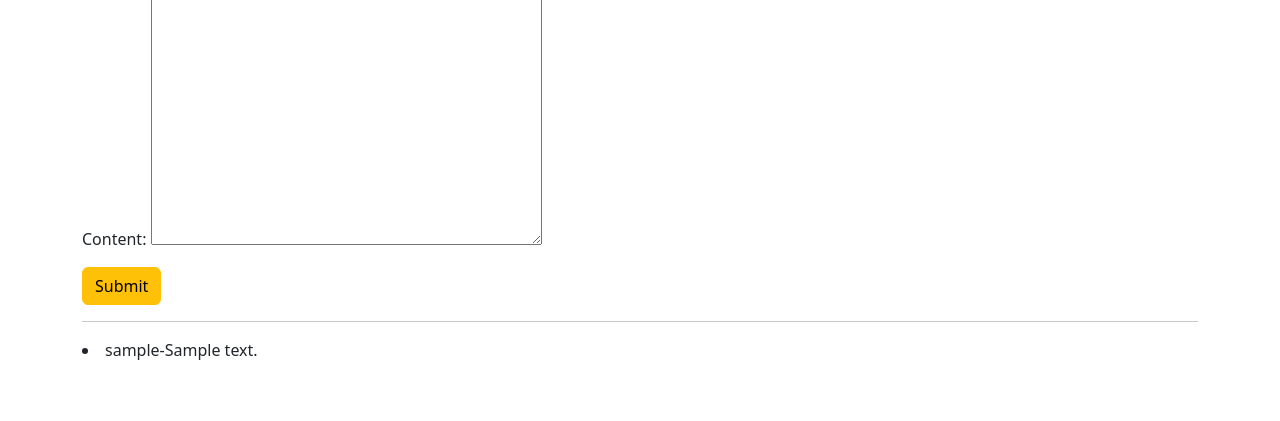
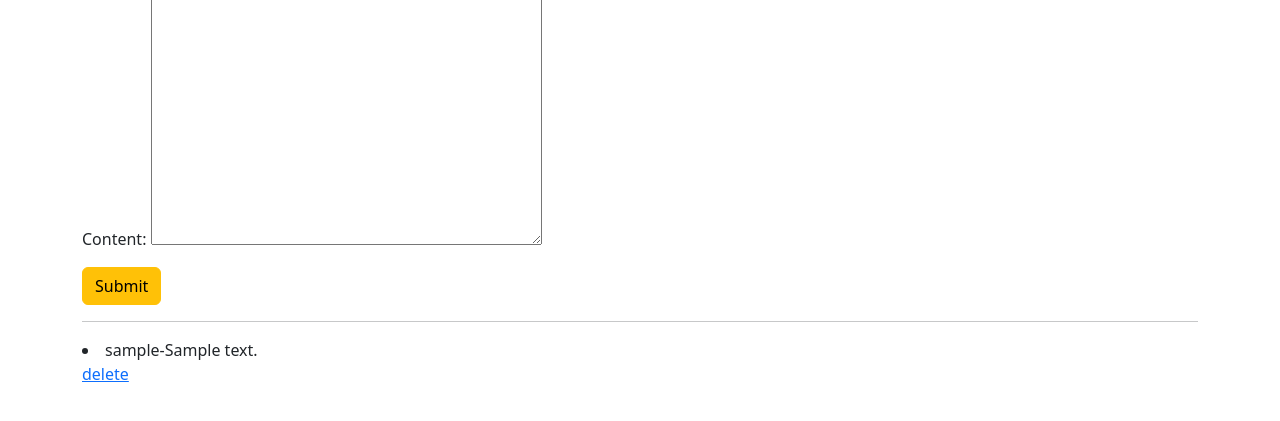
Before and after one commit to jangyunseo4547/auth, a Django app: page /articles/1/ in a window 1280 px wide. Shown: the part 194-615 px from the top of the page. Run offline with Django 5.2, Linux system fonts and the light colour scheme; a user stored in the database is signed in; tables that the repository leaves empty hold one stand-in row (values such as "Sample post").

Commit message:
comment delete 기능 구현

```diff
--- a/articles/templates/detail.html
+++ b/articles/templates/detail.html
@@ -16,5 +16,9 @@
     <hr>
     {% for comment in article.comment_set.all %}
         <li>{{comment.user}}-{{comment.content}}</li>
+        {% if user == comment.user %}
+            <a href="{% url 'articles:comment_delete' article.id comment.id %}">delete</a>
+        {% endif %}
     {% endfor %}
+
 {% endblock %}
--- a/articles/urls.py
+++ b/articles/urls.py
@@ -8,4 +8,5 @@ urlpatterns = [
     path('create/', views.create, name='create'),
     path('<int:id>/', views.detail, name='detail'),
     path('<int:article_id>/comments/create/', views.comment_create, name = 'comment_create'),
+    path('<int:article_id>/comments/<int:comment_id>/delete/', views.comment_delete, name='comment_delete'),
 ]
--- a/articles/views.py
+++ b/articles/views.py
@@ -1,5 +1,5 @@
 from django.shortcuts import render,redirect
-from .models import Article
+from .models import Article, Comment
 from .forms import ArticleForm, CommentForm
 from django.contrib.auth.decorators import login_required # create 함수 꾸며줌
 
@@ -56,3 +56,11 @@ def comment_create(request, article_id):
         comment.save()
 
         return redirect('articles:detail', id=article_id)
+
+@login_required
+def comment_delete(request, article_id, comment_id):
+    comment = Comment.objects.get(id=comment_id)
+    if request.user == comment.user:
+        comment.delete()
+
+    return redirect('articles:detail', id=article_id)
```
Also changed, not shown: README.md.
